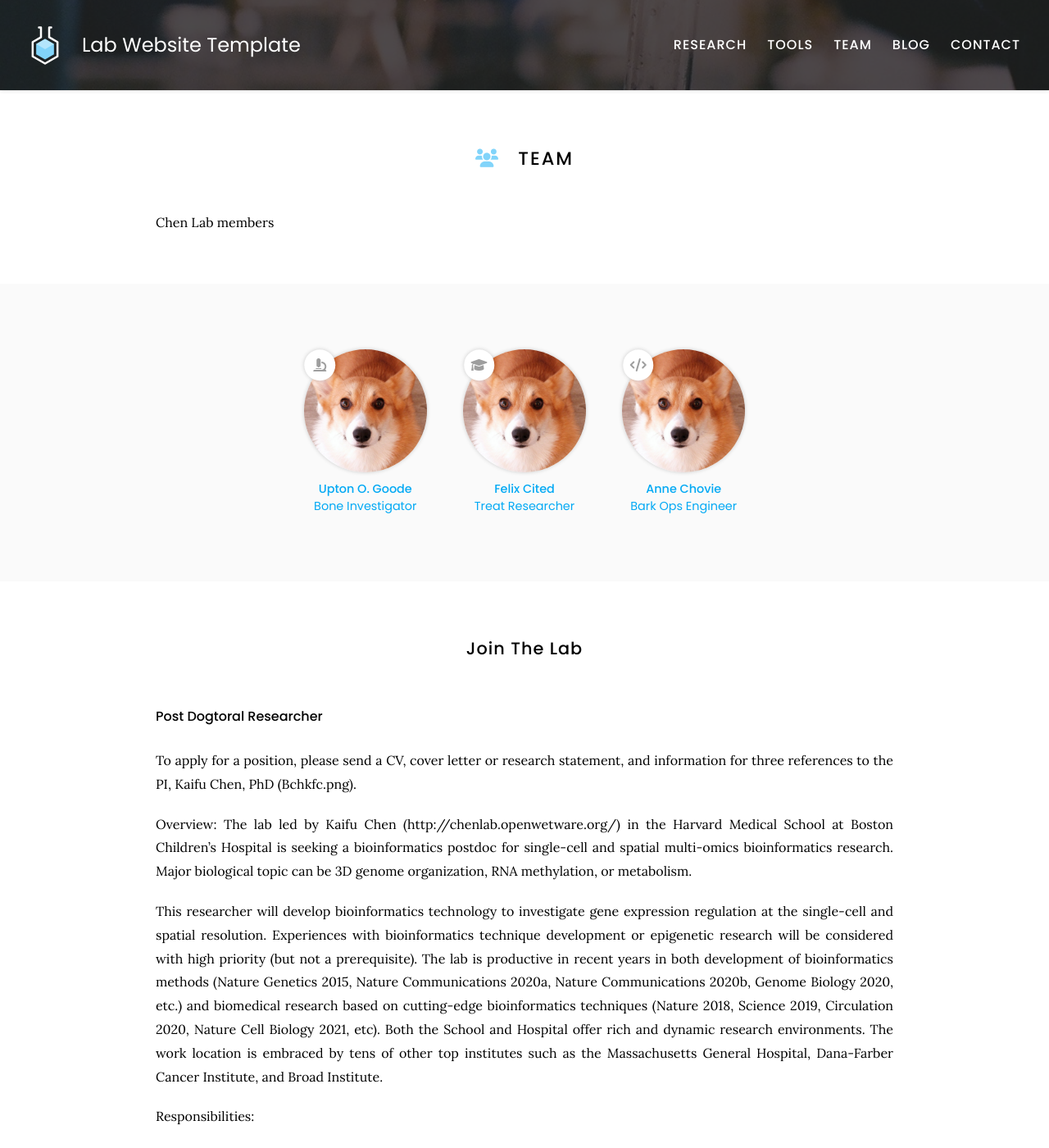
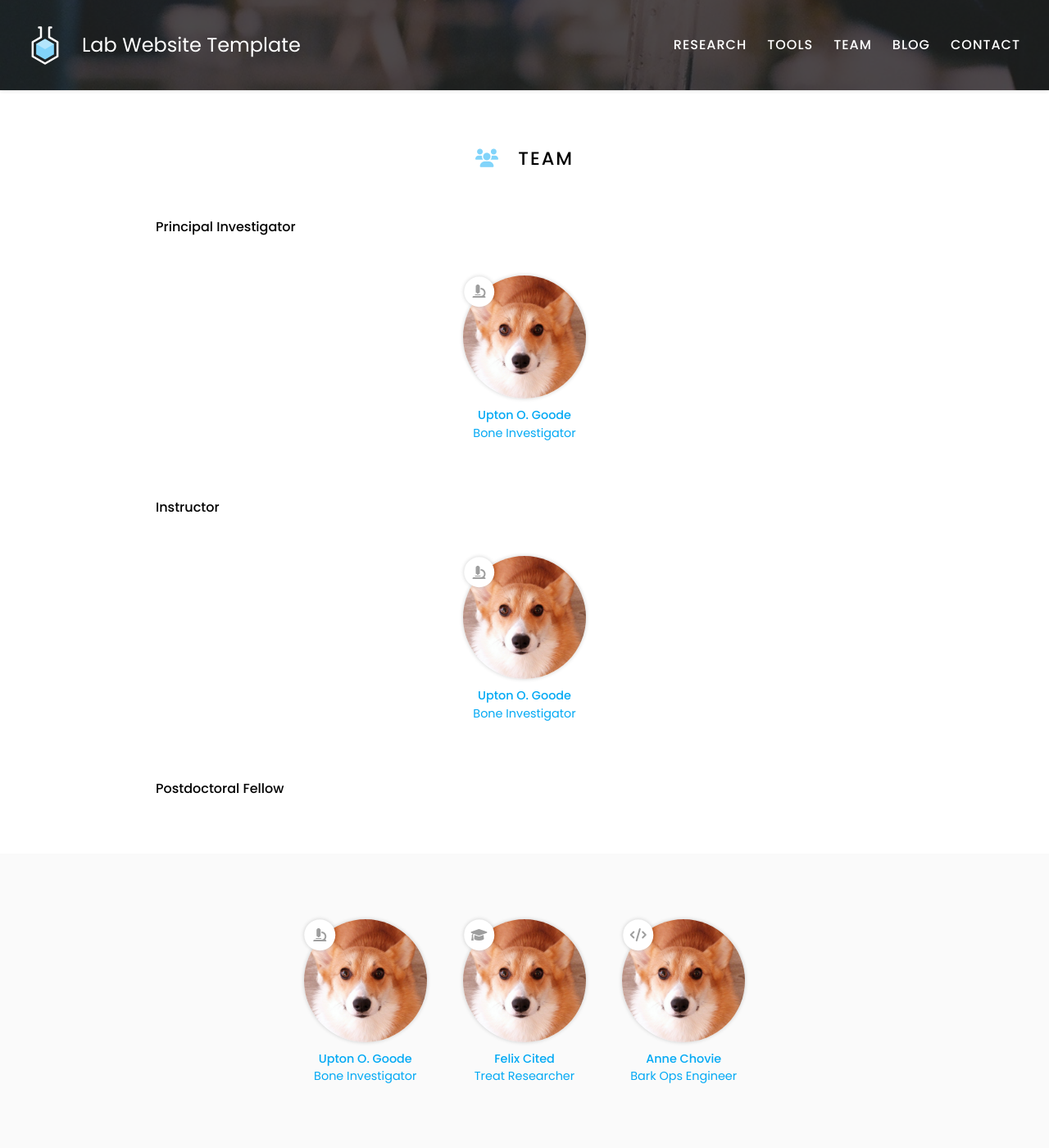
Before and after one commit to kaifuchenlab/kaifuchenlab.github.io, a Jekyll site: the page built from team/index.md, in a window 1280 px wide and 1400 px high. Shown: the whole window at 82% size. Built offline with Jekyll 4.4.1, drawn with Linux system fonts in a browser that asks for light colours.

Commit message:
Update index.md

```diff
--- a/team/index.md
+++ b/team/index.md
@@ -6,8 +6,26 @@ nav:
 ---
 
 # <i class="fas fa-users"></i>Team
+#### Principal Investigator
 
-Chen Lab members
+{%
+  include list.html
+  data="members"
+  component="portrait"
+  filters="role: pi"
+%}
+
+
+#### Instructor
+
+{%
+  include list.html
+  data="members"
+  component="portrait"
+  filters="role: pi"
+%}
+
+#### Postdoctoral Fellow
 
 {% include section.html %}
 
```
